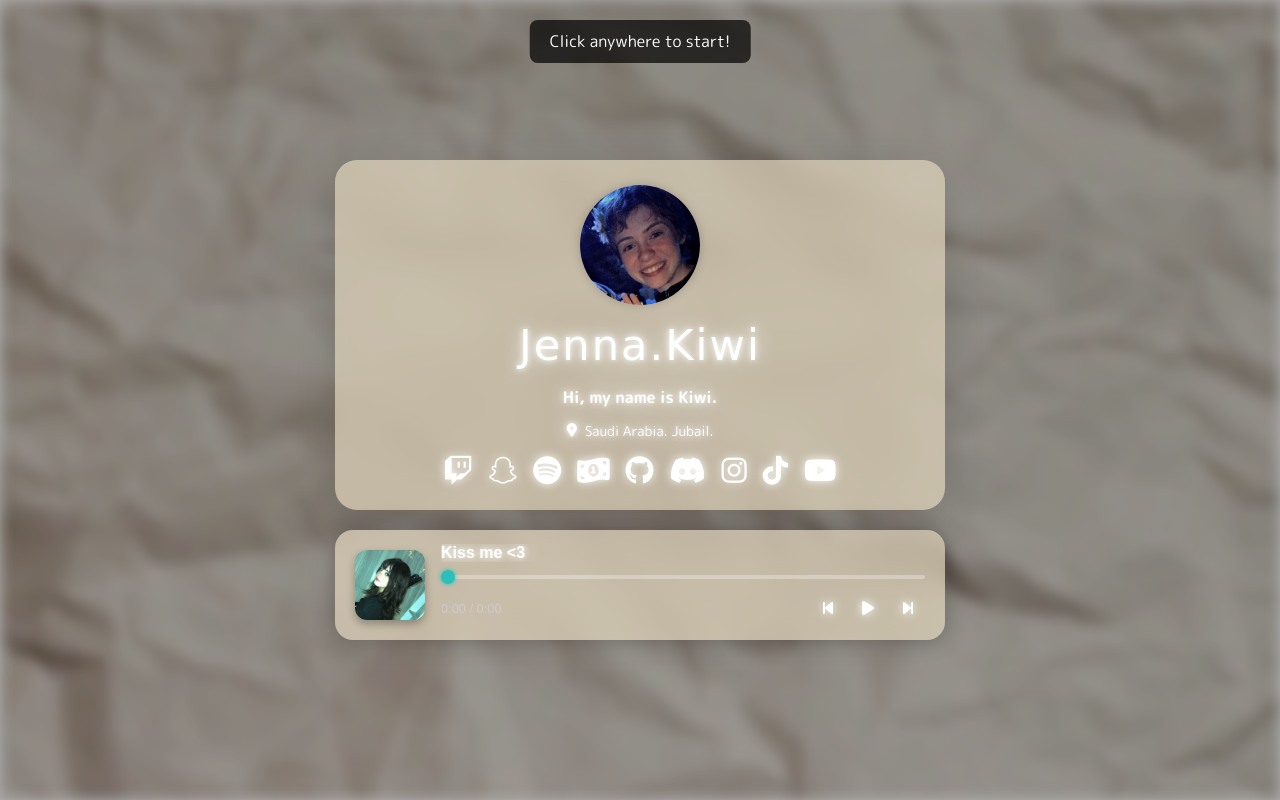
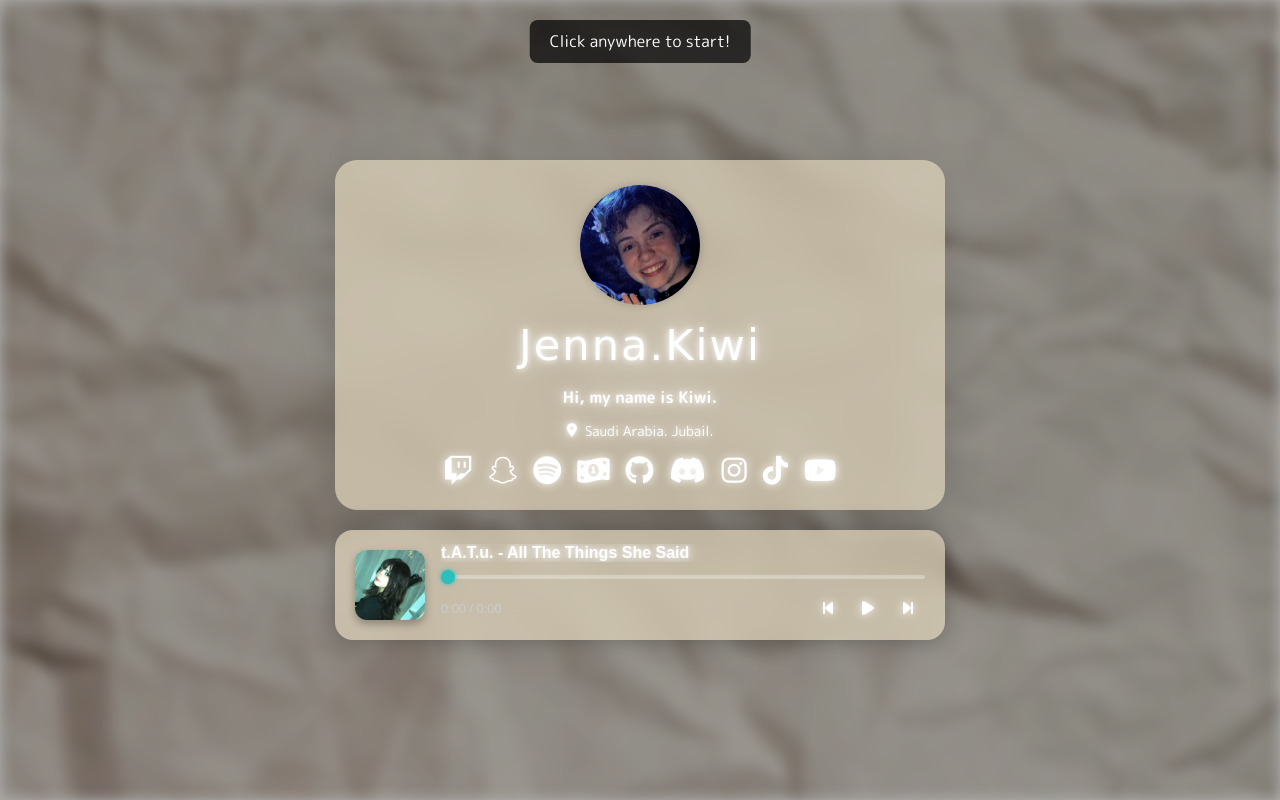
Before and after one commit to ou24h/jenna.kiwi, a plain HTML site: page index.html in a window 1280 px wide. Drawn offline with Linux system fonts and the light colour scheme; a web font is replaced by a local one.

Commit message:
Update index.html

```diff
--- a/index.html
+++ b/index.html
@@ -502,18 +502,18 @@
             // 🗂️ Track List
             const tracks = [
                 {
-                    title: "Kiss me <3",
-                    file: "audio/Kiss me 3.mp3",
+                    title: "t.A.T.u. - All The Things She Said",
+                    file: "audio/All-The-Things-She-Said.mp3",
                     cover: "covers/Vem Vem (Ultra Slowed).jpeg"
                 },
                 {
-                    title: "toxic",
-                    file: "audio/toxic.mp3", // Ensure this matches your actual filename (e.g., if it's sl3y, change it back)
+                    title: "Mitski - Washing Machine Heart",
+                    file: "audio/Mitski-Washing-Machine-Heart.mp3", // Ensure this matches your actual filename (e.g., if it's sl3y, change it back)
                     cover: "covers/MONTAGEM XONADA (Slowed).jpeg"
                 },
                 {
-                    title: "Undress Rehearsal",
-                    file: "audio/Undress Rehearsal.mp3",
+                    title: "Smile",
+                    file: "audio/Smile.mp3",
                     cover: "covers/MENTE MÁ (Super Slowed).jpeg"
                 }
             ];
```
